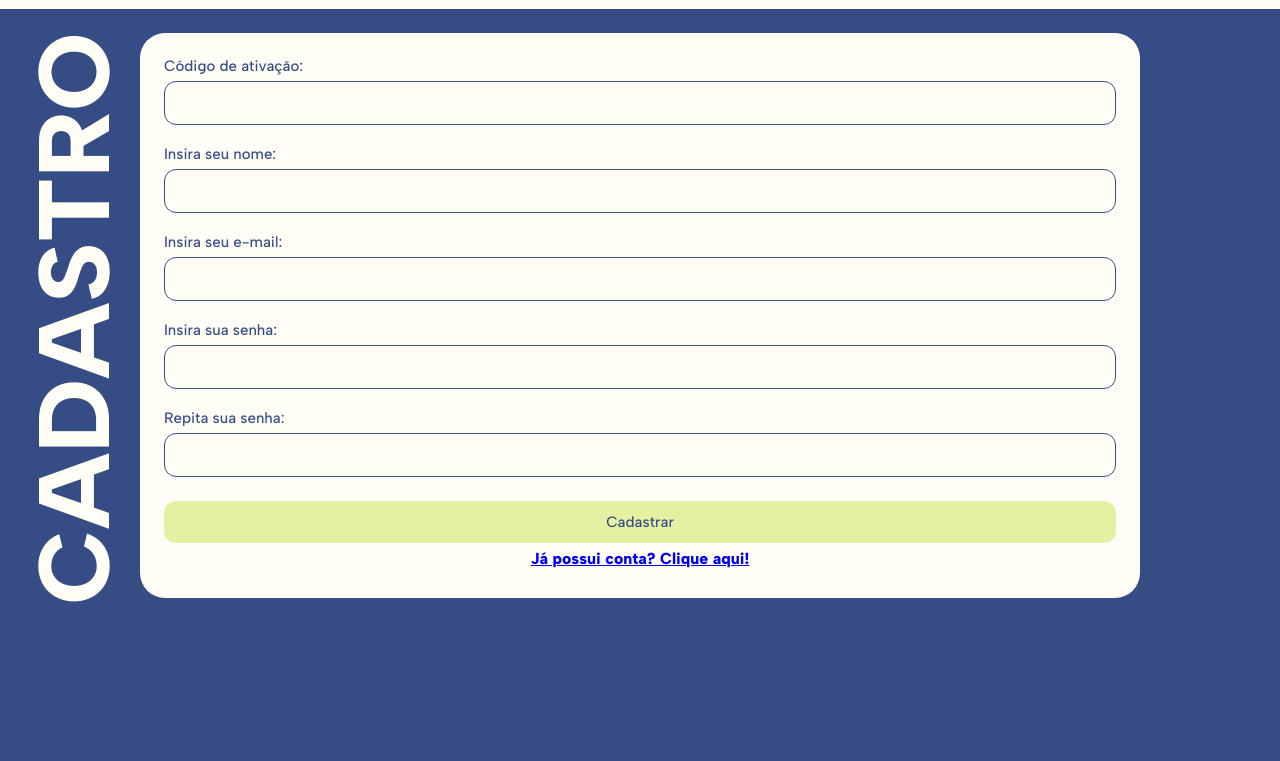
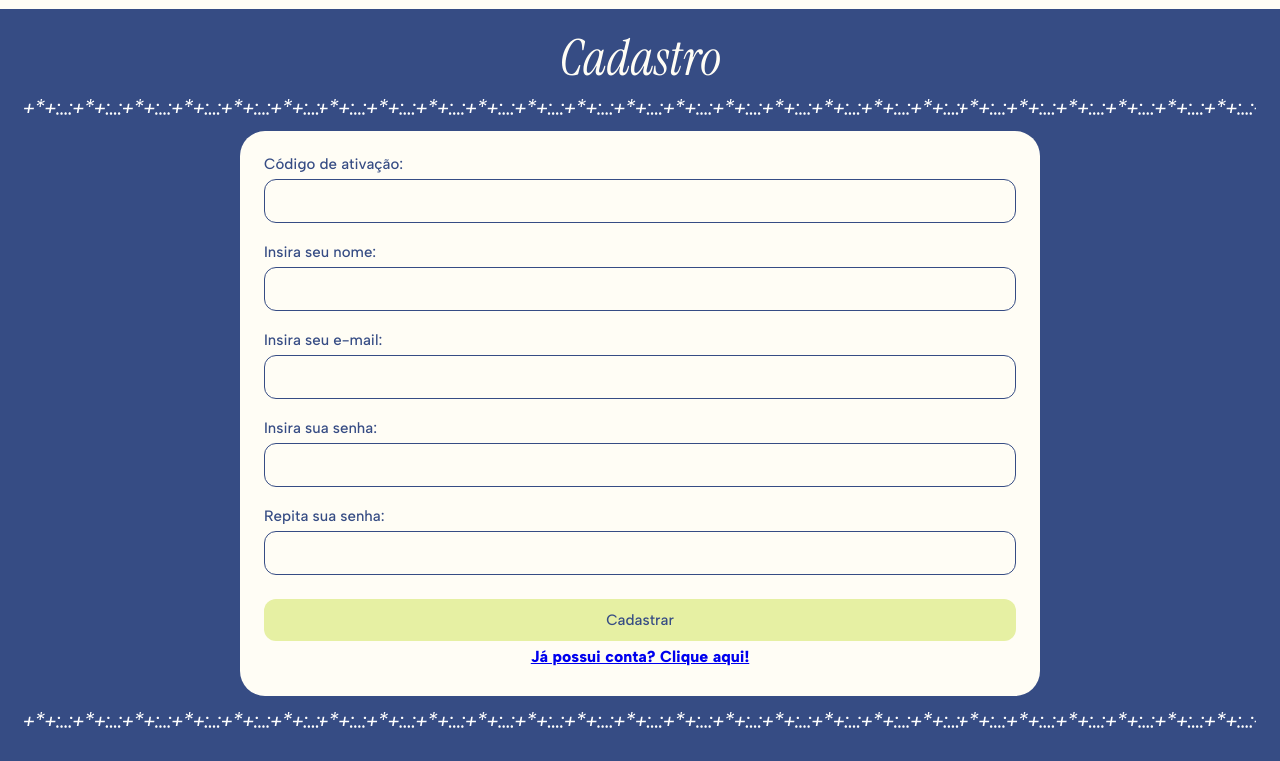
Before and after one commit to caju1911/ProjetoIndividual1, a website: page SiteComAPI/public/cadastro.html in a window 1280 px wide. Shown: the part 39-800 px from the top of the page. Drawn offline with Linux system fonts and the light colour scheme.

Commit message:
Nova página de cadastro

```diff
--- a/SiteComAPI/public/cadastro.html
+++ b/SiteComAPI/public/cadastro.html
@@ -2,10 +2,10 @@
 <html lang="pt-br">
 <head>
     <meta charset="UTF-8">
+    <meta name="viewport" content="width=device-width, initial-scale=1.0">
+    <title>Contraplano</title>
     <link href="https://fonts.googleapis.com/css2?family=Albert+Sans:wght@400;500;800&family=Instrument+Serif:ital@0;1&display=swap" rel="stylesheet">
     <link rel="stylesheet" href="css/cadastro.css">
-    <meta name="viewport" content="width=device-width, initial-scale=1.0">
-    <title>Contraplano</title>
 </head>
 <body>
     <nav class="navbar">
@@ -15,7 +15,9 @@
     </nav>
 
     <div class="secao" id="cadastro">
-    <span class="titulo">CADASTRO</span>
+
+        <h1 class="it">Cadastro</h1>
+        <div class="divisor"></div>
 
         <div class="lista">
             <div class="card">
@@ -23,38 +25,40 @@
 
                     <span class="descricao">Código de ativação:</span>
                     <input type="text" id="codigo_input">
+
                     <span class="descricao">Insira seu nome:</span>
                     <input type="text" id="nome_input">
+
                     <span class="descricao">Insira seu e-mail:</span>
                     <input type="text" id="email_input">
+
                     <span class="descricao">Insira sua senha:</span>
                     <input type="password" id="senha_input">
+
                     <span class="descricao">Repita sua senha:</span>
                     <input type="password" id="confirmacao_senha_input">
-
 
                     <button onclick="cadastrar()" class="buttonCadastro">Cadastrar</button>
                     <p><a href="login.html">Já possui conta? Clique aqui!</a></p>
                     <div id="mensagem_erro"></div>
+
                 </div>
+            </div>
+        </div>
+
+        <div class="divisor"></div>
     </div>
 </body>
 </html>
 <script>
 
   function cadastrar() {
-    // aguardar();
-
-    //Recupere o valor da nova input pelo nome do id
-    // Agora vá para o método fetch logo abaixo
     var nomeVar = nome_input.value;
     var emailVar = email_input.value;
     var senhaVar = senha_input.value;
     var confirmacaoSenhaVar = confirmacao_senha_input.value;
     var codigoVar = codigo_input.value;
 
-    // Verificando se há algum campo em branco
-    // colocar laço de repeticao aqui
     if (
       nomeVar == "" ||
       emailVar == "" ||
@@ -68,15 +72,12 @@
     }
 
 
-    // Enviando o valor da nova input
     fetch("/usuarios/cadastrar", {
       method: "POST",
       headers: {
         "Content-Type": "application/json",
       },
       body: JSON.stringify({
-        // crie um atributo que recebe o valor recuperado aqui
-        // Agora vá para o arquivo routes/usuario.js
         nomeServer: nomeVar,
         emailServer: emailVar,
         senhaServer: senhaVar,
--- a/SiteComAPI/public/css/cadastro.css
+++ b/SiteComAPI/public/css/cadastro.css
@@ -45,46 +45,48 @@ body {
 }
 
 .secao {
-    display: grid;
-    grid-template-columns: auto minmax(0, 1fr);
-    align-items: stretch;
+    display: flex;
+    flex-direction: column;
+    align-items: center;
     gap: 16px;
     padding: 24px;
-    margin-bottom: 0;
-
-    .titulo {
-        line-height: 1;
-        display: block;
-        font-size: 100px;
-        font-family: 'Albert Sans', sans-serif;
-        font-weight: 800;
-        writing-mode: vertical-rl;
-        transform: rotate(180deg);
-        align-self: start;
 }
 
-    .lista {
-        display: flex;
-        flex-direction: column;
-        gap: 16px;
+.secao .it {
     width: 100%;
-        padding: 0;
+    max-width: 800px;
+    font-family: 'Instrument Serif', serif;
+    font-style: italic;
+    font-weight: 400;
+    font-size: 50px;
+    line-height: 1;
+    text-align: center;
 }
 
-    .card {
+
+.secao .lista {
+    width: 100%;
+    display: flex;
+    justify-content: center;
+}
+
+.secao .card {
+    width: 100%;
+    max-width: 800px;
+    padding: 24px;
+    border-radius: 25px;
     background-color: #FFFDF5;
     color: #364C84;
     font-family: 'Albert Sans', sans-serif;
-        border-radius: 25px;
-        padding: 24px;
-        width: 1000px;
-        min-height: 200px;
-        display: grid;
-        grid-template-columns: 1fr;
-        justify-items: stretch;
-        align-items: start;
 }
+
+.secao .divisor {
+    width: 100%;
+    height: 16px;
+    background: url('../img/divisor.svg') repeat-x center;
+    background-size: auto 100%;
 }
+
 
 
 #cadastro .formulario {
```
Also changed, not shown: SiteComAPI/public/dashboard.html (+0 -3 lines), SiteComAPI/public/img/divisor.svg (added). Lines whose indentation alone changed are shown as unchanged.
